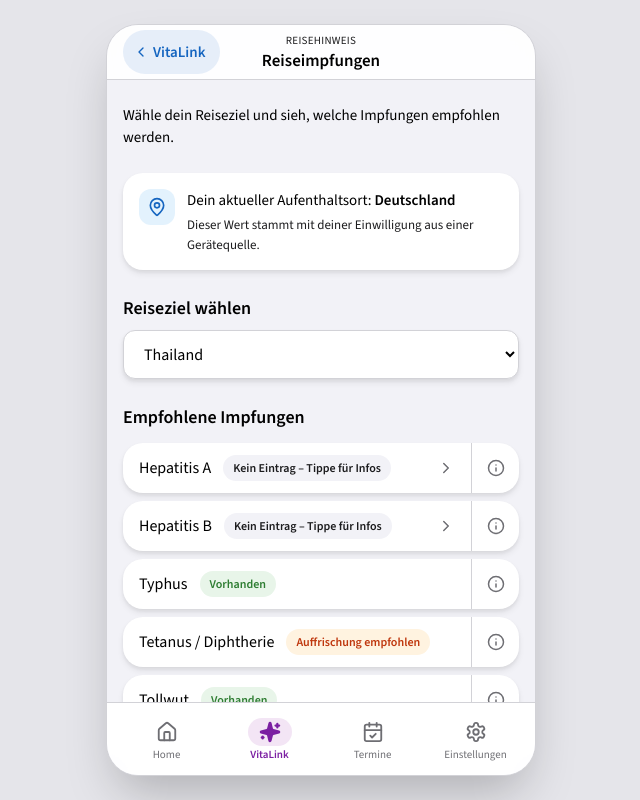
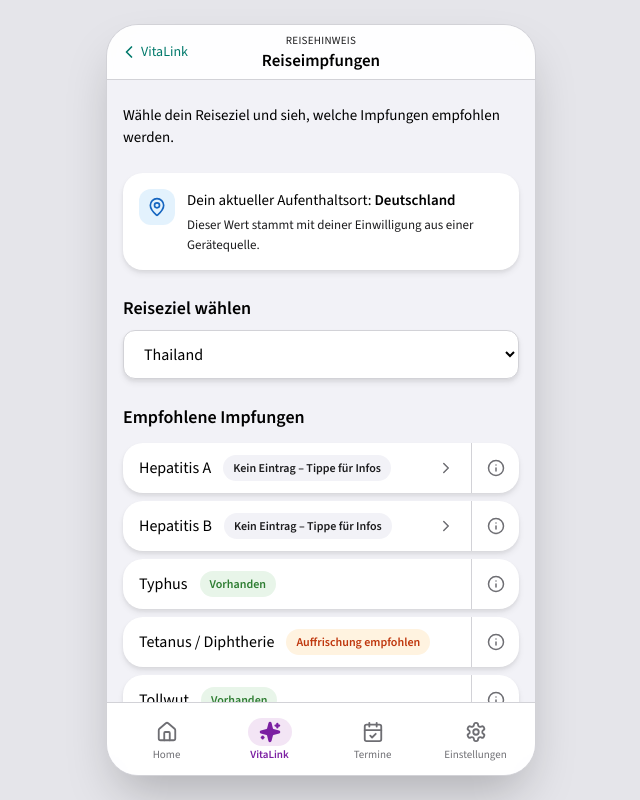
Before and after one commit to hussein-da/VitaLink, a Next.js app: page /reise in a window 1280 px wide. Shown: the whole page, without its empty margins (319-959 px from the left). Built offline with nearby package versions, Linux system fonts and the light colour scheme.

Commit message:
vitalink: 1.2 Header/Whitespace/Zurueck vereinheitlicht (Hero-Content nahtlos, /reise nutzt AppHeader + kontextsensitives Zurueck, /ueber Zurueck->Einstellungen + Tab-Aktiv)

```diff
--- a/src/app/hinweis/[id]/HinweisDetail.tsx
+++ b/src/app/hinweis/[id]/HinweisDetail.tsx
@@ -75,7 +75,7 @@ export default function HinweisDetail({ id }: { id: string }) {
     <div className="pb-6">
       <DetailHeader hinweis={hinweis} back={{ href: "/vitalink", label: "VitaLink" }} />
 
-      <div className="relative z-10 -mt-7 space-y-7 rounded-t-[32px] bg-surface px-5 pb-10 pt-7">
+      <div className="relative z-10 space-y-7 bg-surface px-5 pb-10 pt-7">
         {/* Warnung bei abgeschalteten Quellen */}
         {beeinträchtigt && (
           <div className="flex items-start gap-3 rounded-2xl bg-surface-2 p-4">
@@ -171,7 +171,7 @@ export default function HinweisDetail({ id }: { id: string }) {
         {hinweis.szenario === "reise" && (
           <Section label="Reiseplanung">
             <Link
-              href="/reise"
+              href={`/reise?from=${hinweis.id}`}
               className="tap flex w-full items-center justify-center gap-2 rounded-2xl bg-cat-travel px-4 py-3.5 font-semibold text-cat-travel-on shadow-card transition-transform motion-safe:active:scale-[0.99]"
             >
               <Plane aria-hidden size={18} />
--- a/src/app/reise/page.tsx
+++ b/src/app/reise/page.tsx
@@ -1,8 +1,9 @@
 "use client";
 
-import { useCallback, useEffect, useMemo, useRef, useState } from "react";
-import Link from "next/link";
-import { ChevronLeft, ChevronRight, Globe, Info, MapPin, X } from "lucide-react";
+import { Suspense, useCallback, useEffect, useMemo, useRef, useState } from "react";
+import { useSearchParams } from "next/navigation";
+import { ChevronRight, Globe, Info, MapPin, X } from "lucide-react";
+import AppHeader from "@/components/AppHeader";
 import { useSettings } from "@/context/SettingsContext";
 import SmartPopover from "@/components/ui/SmartPopover";
 import ActionCard from "@/components/ActionCard";
@@ -72,10 +73,16 @@ function statusChip(status: ImpfStatus, lang: Lang): { label: string; cls: strin
   return { label: UI.statusKein[lang], cls: "bg-surface-2 text-ink-2" };
 }
 
-export default function ReisePage() {
+function ReiseContent() {
   const { language } = useSettings();
   const lang: Lang = language === "en" ? "en" : "de";
   const t = useCallback((v: Lokalisiert) => v[lang], [lang]);
+
+  // Kontextsensitives Zurück: kommt der Nutzer aus einem Hinweis (?from=…),
+  // führt Zurück dorthin; sonst zur VitaLink-Übersicht (REISE-03).
+  const fromId = useSearchParams().get("from");
+  const backHref = fromId ? `/hinweis/${fromId}` : "/vitalink";
+  const backLabel = fromId ? (lang === "en" ? "Back" : "Zurück") : UI.back[lang];
 
   // Sitzungsauswahl – vorbelegt mit dem geplanten Reiseziel (Thailand).
   const [zielCode, setZielCode] = useState<string>("TH");
@@ -147,27 +154,13 @@ export default function ReisePage() {
 
   return (
     <div className="pb-8">
-      {/* A) Sticky-Header (Typ B, §1b/§1c): Zurück links, zentrierter Titel mit Pfad-Eyebrow */}
-      <header className="sticky top-0 z-20 border-b border-border bg-surface/90 px-2 backdrop-blur">
-        <div className="relative flex min-h-[52px] items-center justify-center px-1 py-2">
-          <Link
-            href="/vitalink"
-            aria-label={UI.backAria[lang]}
-            className="tap absolute left-2 inline-flex items-center gap-1 rounded-full bg-cat-travel/10 py-2 pl-2.5 pr-3.5 text-[15px] font-semibold text-cat-travel"
-          >
-            <ChevronLeft aria-hidden size={16} />
-            {UI.back[lang]}
-          </Link>
-          <div className="flex max-w-[62%] flex-col items-center text-center">
-            <span className="text-[11px] font-medium uppercase tracking-wide text-ink-2">
-              {lang === "en" ? "Travel notice" : "Reisehinweis"}
-            </span>
-            <h1 className="truncate text-[17px] font-semibold leading-tight text-ink">
-              {UI.title[lang]}
-            </h1>
-          </div>
-        </div>
-      </header>
+      {/* A) Einheitlicher Section-Header (COMP-01/REISE-01): wiederverwendete
+          AppHeader-Komponente statt eigener Header-Kopie. */}
+      <AppHeader
+        back={{ href: backHref, label: backLabel }}
+        eyebrow={lang === "en" ? "Travel notice" : "Reisehinweis"}
+        title={UI.title[lang]}
+      />
 
       <div className="space-y-6 px-4 py-6">
         {/* A) Untertitel */}
@@ -359,3 +352,11 @@ export default function ReisePage() {
     </div>
   );
 }
+
+export default function ReisePage() {
+  return (
+    <Suspense fallback={<div className="pt-safe px-5 pt-5 text-[15px] text-muted">Lädt …</div>}>
+      <ReiseContent />
+    </Suspense>
+  );
+}
--- a/src/app/ueber/page.tsx
+++ b/src/app/ueber/page.tsx
@@ -28,7 +28,7 @@ const INFO_ROWS: { icon: ReactNode; label: string; value: string }[] = [
 export default function UeberPage() {
   return (
     <div className="pb-6">
-      <AppHeader title="Über VitaLink" back={{ href: "/vitalink", label: "VitaLink" }} />
+      <AppHeader title="Über VitaLink" back={{ href: "/einstellungen", label: "Einstellungen" }} />
 
       <div className="px-4 py-4">
         {/* Wordmark */}
--- a/src/components/DetailHeader.tsx
+++ b/src/components/DetailHeader.tsx
@@ -14,7 +14,7 @@ export default function DetailHeader({
   const Icon = k.icon;
 
   return (
-    <header className={`relative min-h-[220px] overflow-hidden rounded-b-[36px] ${k.soft}`}>
+    <header className={`relative min-h-[220px] overflow-hidden ${k.soft}`}>
       {/* Zurück-Button — oben links */}
       <Link
         href={back.href}
--- a/src/components/Disclaimer.tsx
+++ b/src/components/Disclaimer.tsx
@@ -34,7 +34,7 @@ export default function Disclaimer() {
         {TABS.map(({ href, label, icon: Icon, pill, accent, fillActive }) => {
           let active = pathname === href || pathname.startsWith(`${href}/`);
           if (href === "/vitalink" && (pathname.startsWith("/hinweis/") || pathname === "/reise" || pathname.startsWith("/reise/"))) active = true;
-          if (href === "/einstellungen" && pathname === "/export") active = true;
+          if (href === "/einstellungen" && (pathname === "/export" || pathname === "/ueber")) active = true;
           return (
             <Link
               key={href}
```
